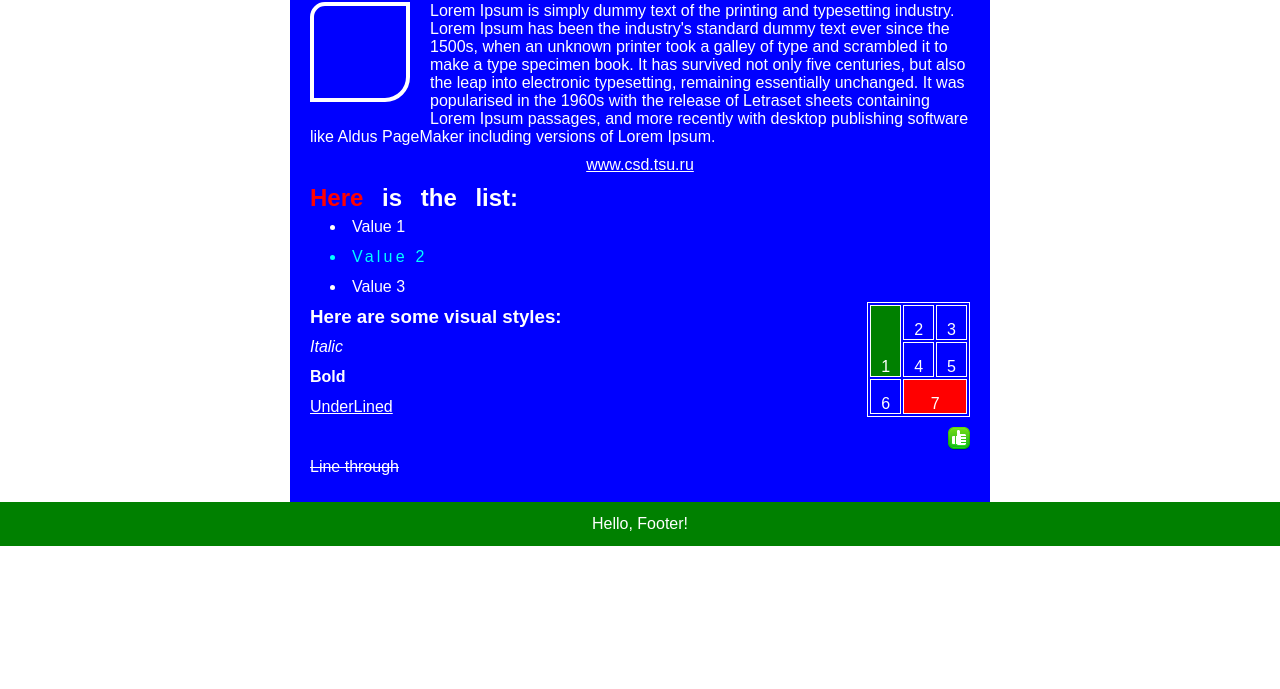
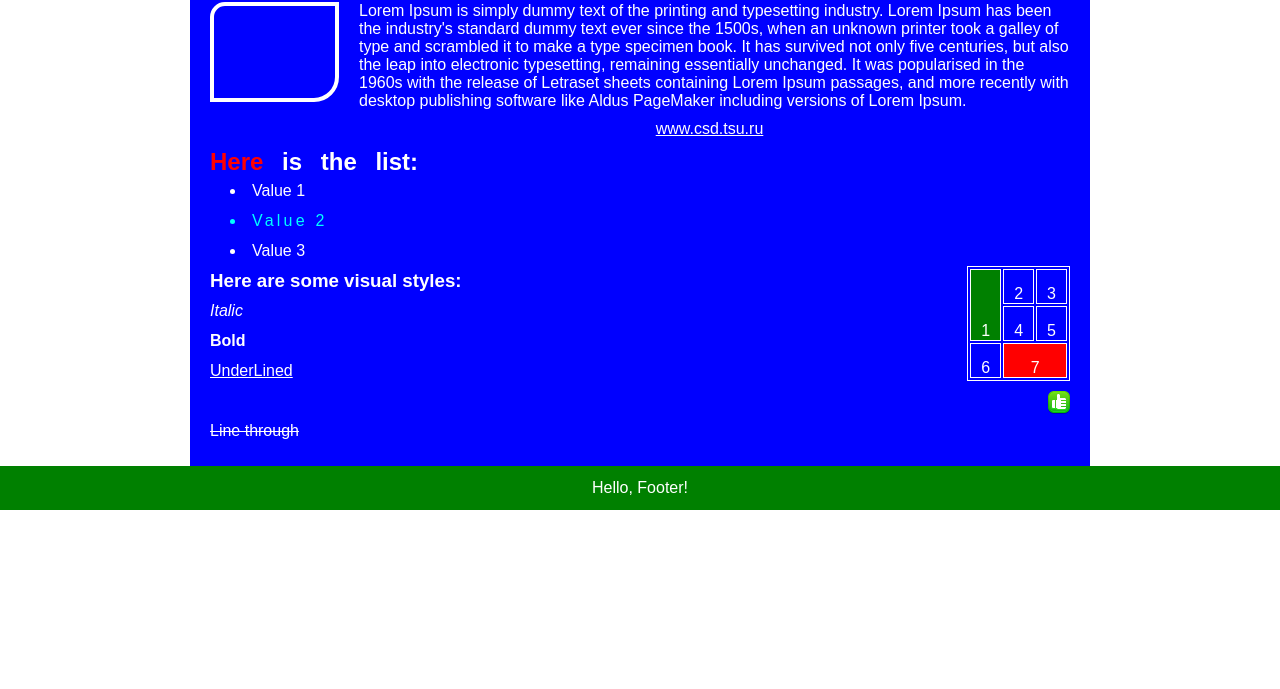
Before and after one commit to Danilkat/931901.katashev.danil.lab1, a plain HTML site: page index.html in a window 1280 px wide. Shown: the part 111-800 px from the top of the page. Drawn offline with Linux system fonts and the light colour scheme.

Commit message:
Added percentage unit

```diff
--- a/index.css
+++ b/index.css
@@ -34,7 +34,7 @@ a:hover {
   font-size: 15px;
 }
 .border_img {
-  width: 100px;
+  width: 15%;
   height: 100px;
   border: 4px solid white;
   border-radius: 15px 0px 25px 0px;
@@ -54,7 +54,7 @@ h2 {
   text-decoration: line-through;
 }
 .content {
-  max-width: 700px;
+  max-width: 900px;
   min-width: 320px;
   min-height: 400px;
   display: block;
```
